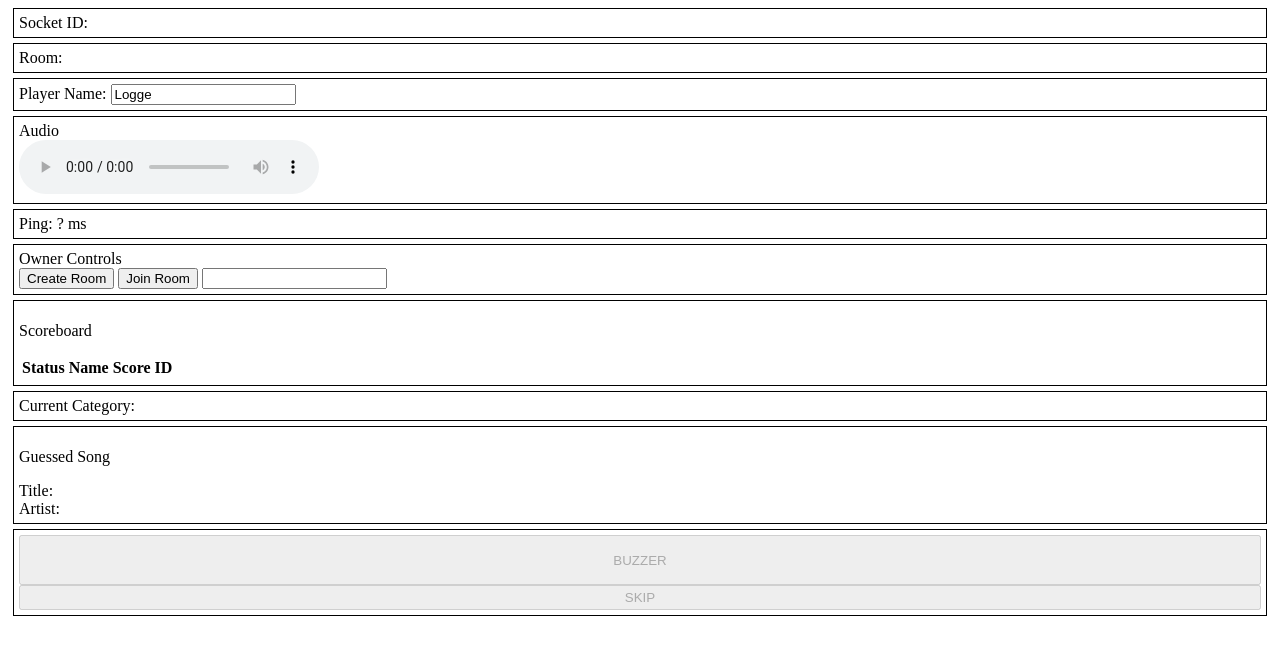
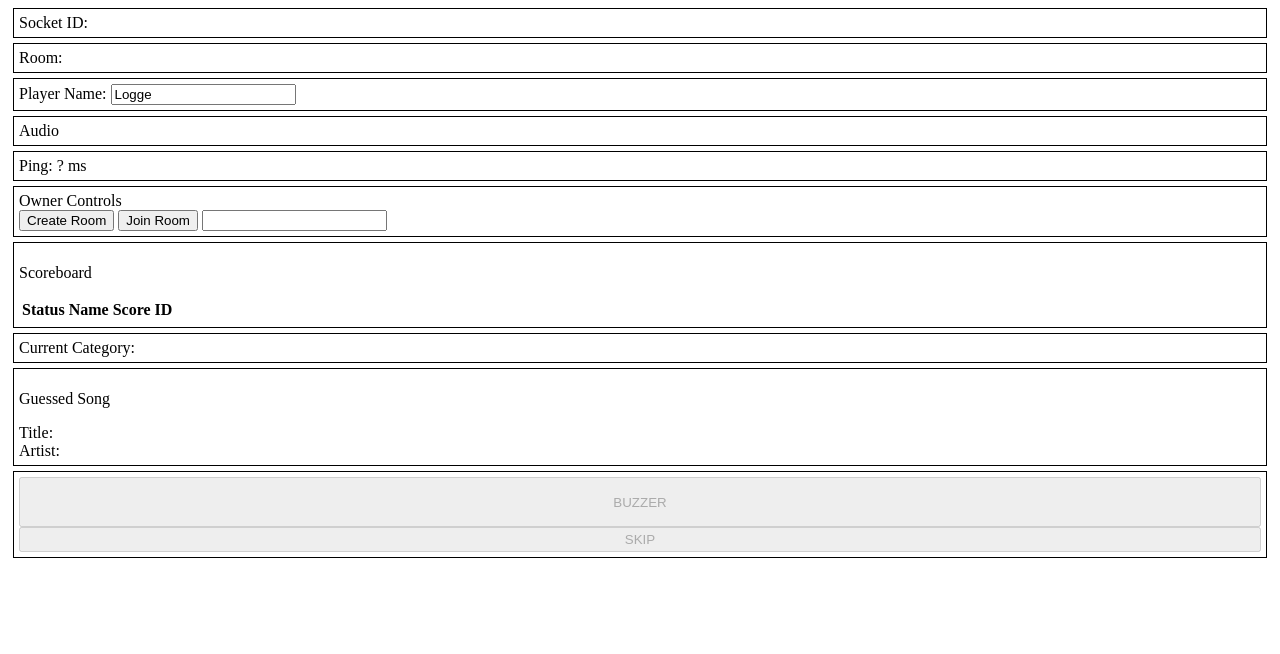
Before and after one commit to LoggeL/BeatGuessr2, a website: page client/index.html in a window 1280 px wide. Drawn offline with Linux system fonts and the light colour scheme.

Commit message:
remove controls

```diff
--- a/client/index.html
+++ b/client/index.html
@@ -26,7 +26,7 @@
     <div>
         <span>Audio</span>
         <br>
-        <audio id="player" controls></audio>
+        <audio id="player"></audio>
     </div>
 
     <div>
```
